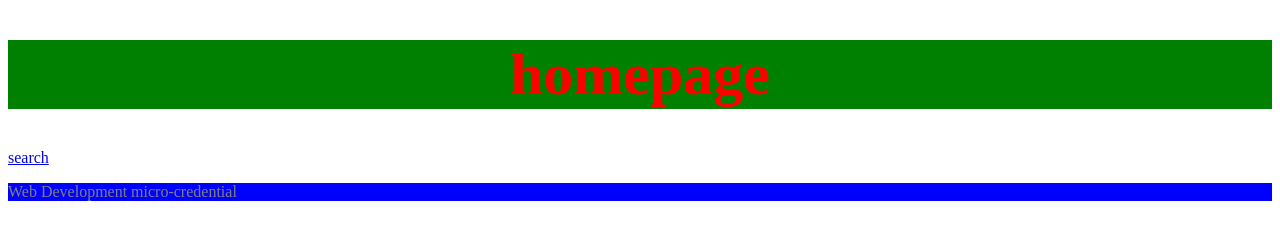
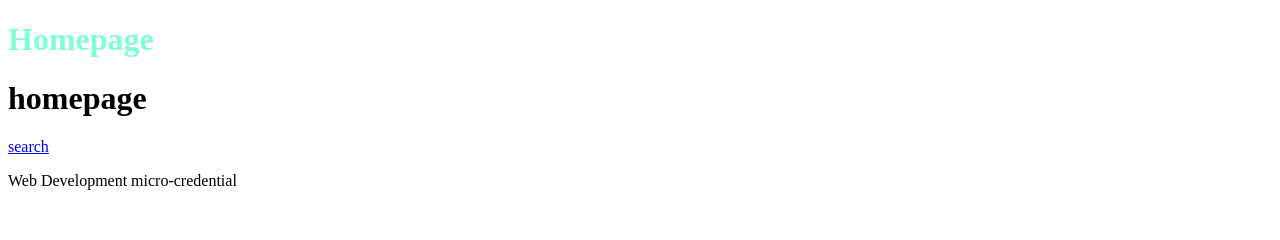
Before and after one commit to PaolaDesign/project-1-april-2023, a plain HTML site: page index.html in a window 1280 px wide. Drawn offline with Linux system fonts and the light colour scheme.

Commit message:
inline styling

```diff
--- a/index.html
+++ b/index.html
@@ -3,20 +3,9 @@
   <head>
     <meta charset="utf-8" />
     <title>project 1</title>
-    <style>
-      h1 {
-        color: red;
-        background-color: green;
-        text-align: center;
-        font-size: 60px;
-      }
-      p {
-        color: gray;
-        background-color: blue;
-      }
-    </style>
   </head>
   <body>
+    <h1 style="color:aquamarine">Homepage</h1>
     <h1>homepage</h1>
     <a href="https://www.google.com">search</a>
     <p>Web Development micro-credential</p>
```
